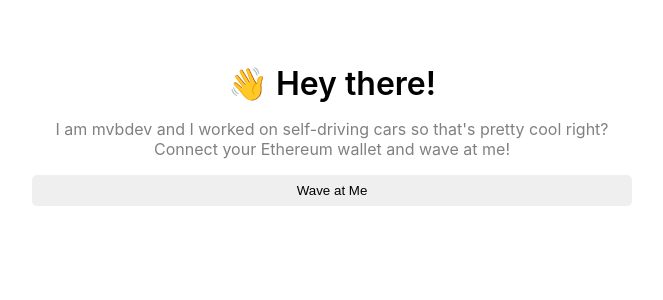
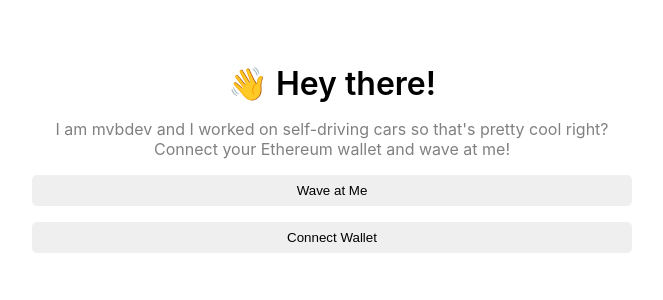
Before and after one commit to thedarkknight197/twitter-front-end-web3, a React (Vite) app: page / in a window 1280 px wide. Shown: the top 300 px of the page, without its empty margins (308-971 px from the left). Built offline with nearby package versions, Linux system fonts and the light colour scheme.

Commit message:
Add Metamask button login

```diff
--- a/src/App.jsx
+++ b/src/App.jsx
@@ -37,6 +37,27 @@
     checkIfWalletIsConnected();
   }, [])
 
+  /**
+  * Implement your connectWallet method here
+  */
+   const connectWallet = async () => {
+    try {
+      const { ethereum } = window;
+
+      if (!ethereum) {
+        alert("Get MetaMask!");
+        return;
+      }
+
+      const accounts = await ethereum.request({ method: "eth_requestAccounts" });
+
+      console.log("Connected", accounts[0]);
+      setCurrentAccount(accounts[0]);
+    } catch (error) {
+      console.log(error)
+    }
+  }
+
 
   const wave = () => {
 
@@ -57,6 +78,15 @@
         <button className="waveButton" onClick={wave}>
           Wave at Me
         </button>
+
+        {/*
+        * If there is no currentAccount render this button
+        */}
+        {!currentAccount && (
+          <button className="waveButton" onClick={connectWallet}>
+            Connect Wallet
+          </button>
+        )}
       </div>
     </div>
   );
```
